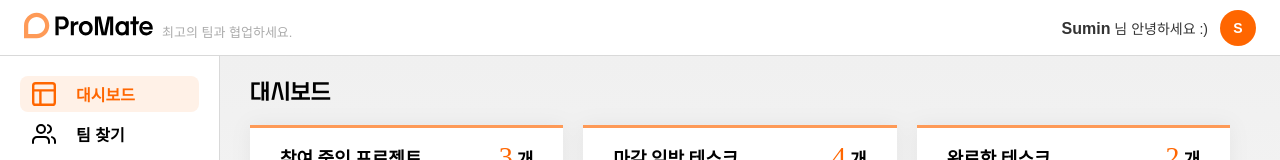
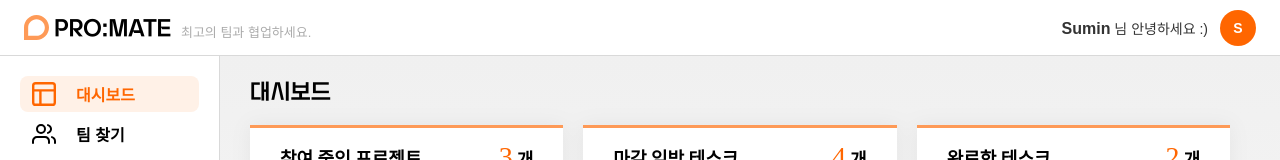
Before and after one commit to pknu-wap/promate, a React (Vite) app in the folder FE/: page / in a window 1280 px wide. Shown: the top 160 px of the page. Built offline with nearby package versions, Linux system fonts and the light colour scheme; no server answers.

Commit message:
style: 헤더 로고 변경

```diff
--- a/FE/src/components/Header/Header.css
+++ b/FE/src/components/Header/Header.css
@@ -44,18 +44,28 @@
 .header-logo {
   display: flex;
   align-items: center;
-  gap: 6px;
 }
 
 .logo-image {
-  width: 130px;
+  width: 25px;
 }
 
 .logo-text {
-  font-family: 'Pretendard', sans-serif;
-  font-size: 18px;
-  font-weight: 800;
-  color: #FF6600;
+  font-family: 'YSpotlightOTF', sans-serif;
+  font-style: normal;
+  font-weight: 400;
+  font-size: 22px;
+  line-height: 32px;
+  letter-spacing: -0.005em;
+  color: #000000;
+  margin-left: 5px;
+  margin-right: 8px;
+}
+
+.logo-link {
+  text-decoration: none;
+  display: flex;
+  align-items: center;
 }
 
 .logo-sub {
--- a/FE/src/components/Header/Header.jsx
+++ b/FE/src/components/Header/Header.jsx
@@ -1,7 +1,7 @@
 import React, { useState, useEffect } from 'react';
 import { Link } from 'react-router-dom';
 import { getUserInfo } from '../../api/UserApi';
-import logoImg from '../../assets/promate_logo.svg';
+import logoImg from '../../assets/logoOrange.svg';
 import './Header.css';
 
 function Header({ onMenuClick }) {
@@ -33,6 +33,7 @@ function Header({ onMenuClick }) {
         <div className="header-logo">
           <Link to="/" className="logo-link">
             <img src={logoImg} alt="ProMate 로고" className="logo-image" />
+            <span className="logo-text">PRO:MATE</span>
           </Link>
           <span className="logo-sub">최고의 팀과 협업하세요.</span>
         </div>
```
Also changed, not shown: FE/src/assets/logoOrange.svg (added).
